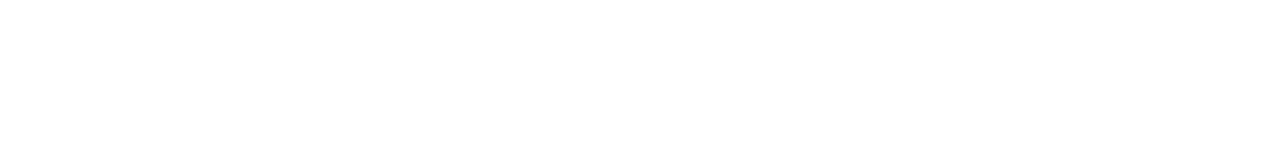
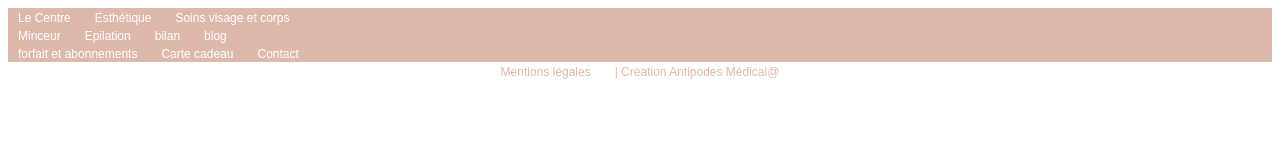
Before and after one commit to sambeauprak/figma-integration, a plain HTML site: page index.html in a window 1280 px wide. Drawn offline with Linux system fonts and the light colour scheme.

Commit message:
creation footer

```diff
--- a/index.html
+++ b/index.html
@@ -5,11 +5,46 @@
     <meta charset="UTF-8">
     <meta http-equiv="X-UA-Compatible" content="IE=edge">
     <meta name="viewport" content="width=device-width, initial-scale=1.0">
+    <link rel="stylesheet" href="style.css">
     <title>Homepage</title>
 </head>
 
 <body>
-    <!-- contenu -->
+    <footer>
+        <div class="backround">
+            <div class="container">
+                <div class="row">
+                    <div class="col">
+                        <a href="index.html">Le Centre</a>
+                        <a href="index.html">Esthétique</a>
+                        <a href="index.html">Soins visage et corps</a>
+                    </div>
+                    <div class="col">
+                        <a href="index.html">Minceur</a>
+                        <a href="index.html">Epilation</a>
+                        <a href="index.html">bilan</a>
+                        <a href="index.html">blog</a>
+                    </div>
+                    <div class="col">
+                        <a href="index.html">forfait et abonnements</a>
+                        <a href="index.html">Carte cadeau</a>
+                        <a href="index.html">Contact</a>
+                    </div>
+                </div>
+            </div>
+        </div>
+
+        <div class="container ">
+            <div class="row">
+                <div class="col">
+                    <div class="teste">
+                        <a href="index.html">Mentions légales</a>
+                        <a href="index.html">| Création Antipodes Médical@</a>
+                    </div>
+                </div>
+            </div>
+        </div>
+    </footer>
 </body>
 
 </html>
--- a/style.css
+++ b/style.css
@@ -0,0 +1,21 @@
+/* code pour donner couleur du fond */
+
+.backround {
+  background-color: #ddb9ab;
+}
+
+/* changer la couleur texte  */
+a {
+  font-size: 12px;
+  color: white;
+  text-decoration: none;
+  margin: 10px;
+  font-family: Arial, Helvetica, sans-serif;
+}
+
+.teste a {
+  color: #ddb9ab;
+}
+.teste {
+  text-align: center;
+}
```
